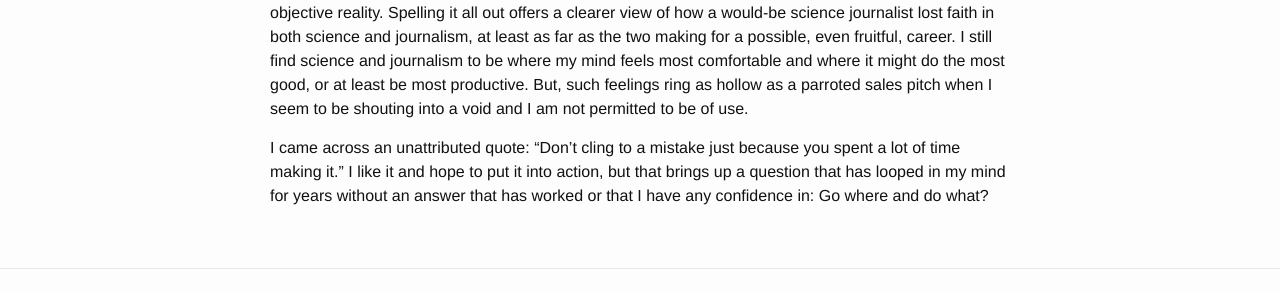
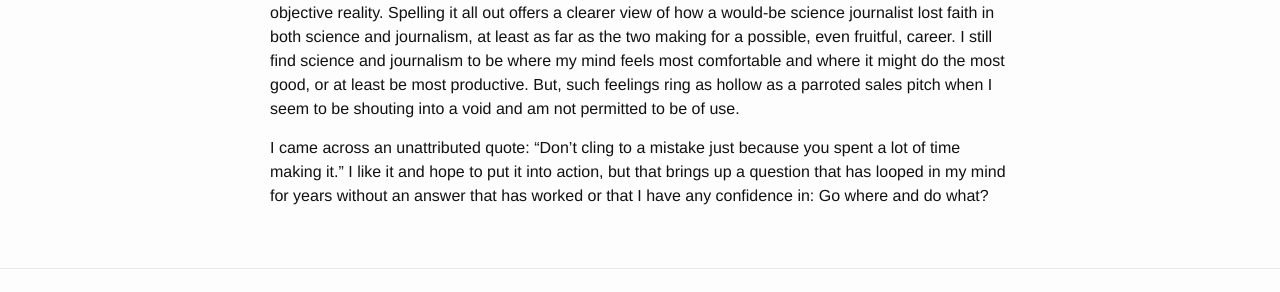
Before and after one commit to ChristopherRoberts-M/ChristopherRoberts-M.github.io, a Jekyll site: the page built from _posts/2017-04-02-Why-no-science.markdown, in a window 1280 px wide. Shown: the part 820-1112 px from the top of the page. Built offline with Jekyll 4.4.1, drawn with Linux system fonts in a browser that asks for light colours; some of the changed text lies outside the part shown.

```diff
--- a/_posts/2017-04-02-Why-no-science.markdown
+++ b/_posts/2017-04-02-Why-no-science.markdown
@@ -32,7 +32,7 @@ most likely), and a populace that appears more concerned with ideological purity
 out offers a clearer view of how a would-be science journalist lost faith in both science and journalism, at least as far
 as the two making for a possible, even fruitful, career. I still find science and journalism to be where my mind feels
 most comfortable and where it might do the most good, or at least be most productive. But, such feelings ring as hollow
-as a parroted sales pitch when I seem to be shouting into a void and I am not permitted to be of use.
+as a parroted sales pitch when I seem to be shouting into a void and am not permitted to be of use.
 
 I came across an unattributed quote: "Don't cling to a mistake just because you spent a lot of time making it." I like it
 and hope to put it into action, but that brings up a question that has looped in my mind for years without an answer that
```
